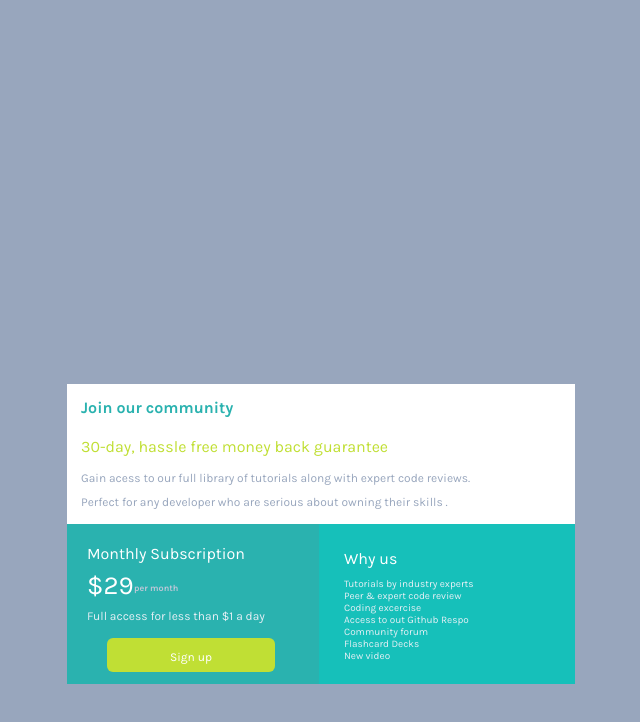
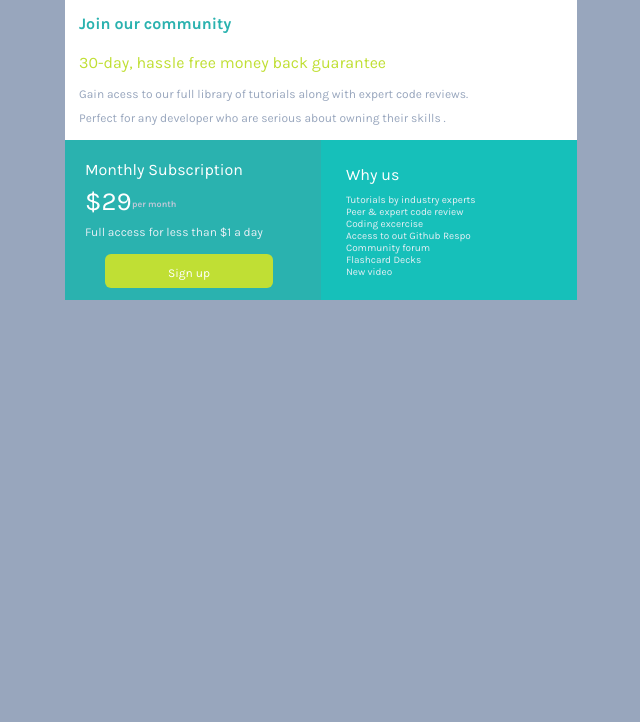
Before and after one commit to Adunnii/Price-grid, a plain HTML site: page index.html in a window 1280 px wide. Shown: the whole page, without its empty margins (319-959 px from the left). Drawn offline with Linux system fonts and the light colour scheme.

Commit message:
update styles

```diff
--- a/style.css
+++ b/style.css
@@ -10,20 +10,16 @@ body{
     background-color: hsl(218, 22%, 67%);
     display: flex;
     justify-content: center;
-     align-content: center;
-      height: 100vh;
-      margin-top: 30%;
-      font-family: karla;
+    align-items: center;
+    font-family: karla;
 }
 .container{
-    height: 100vh;
     border-radius: 5px;
+}
 
-}
 .top{
     background-color: #fff;
     height: 7rem;
-    width: 30rem;
     padding: 12px;
     border: 2px solid #fff;
 
@@ -43,12 +39,9 @@ body{
     width: 16rem;
     background-color: hsl(178, 79%, 42%);
     display: inline-block;
-    margin-left: -4px;
+}
 
 
-
-
-}
 .text{
     color:hsl(179, 62%, 43%) ;
     font-weight: 600;
@@ -92,7 +85,7 @@ body{
 }
 .four{
     color: hsl(204, 43%, 93%);
-        font-size: 12px;
+    font-size: 12px;
     margin-top: 16px;
 
 }
```
